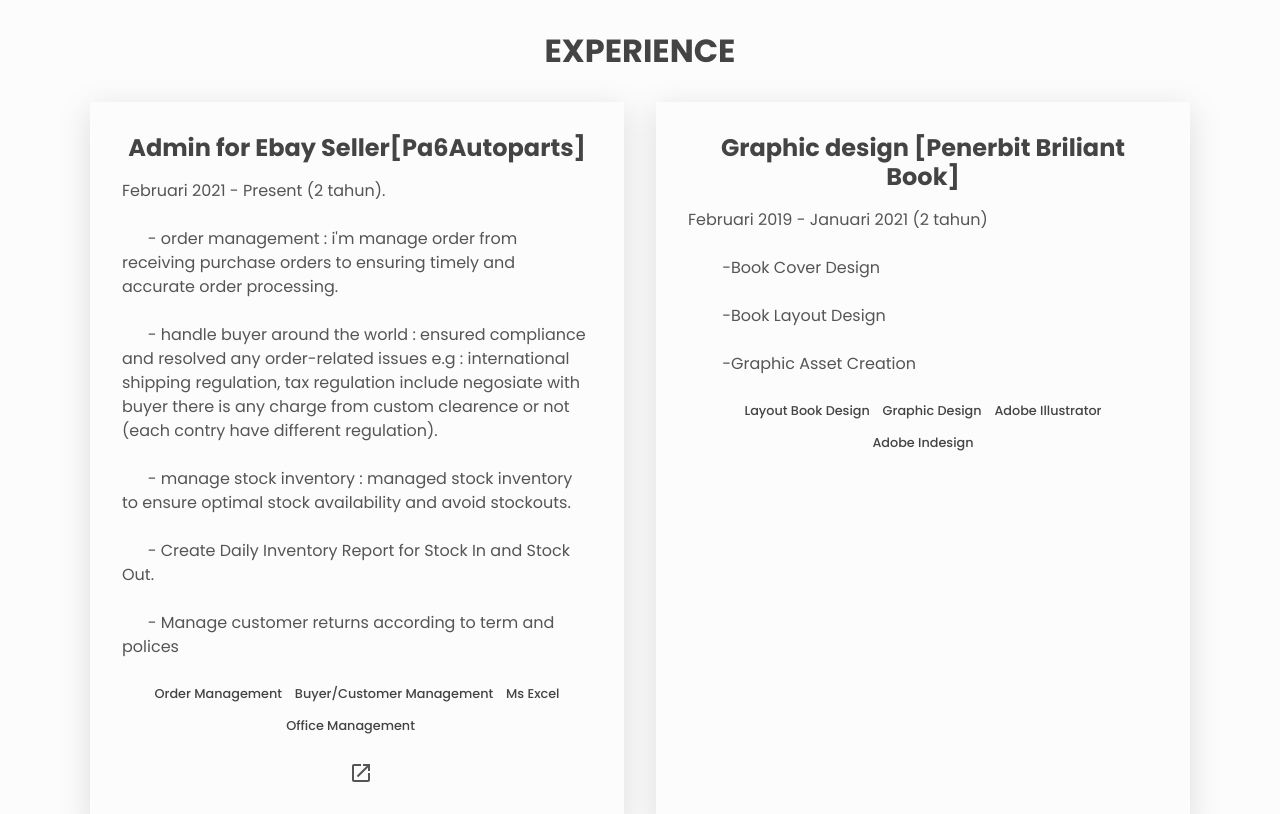
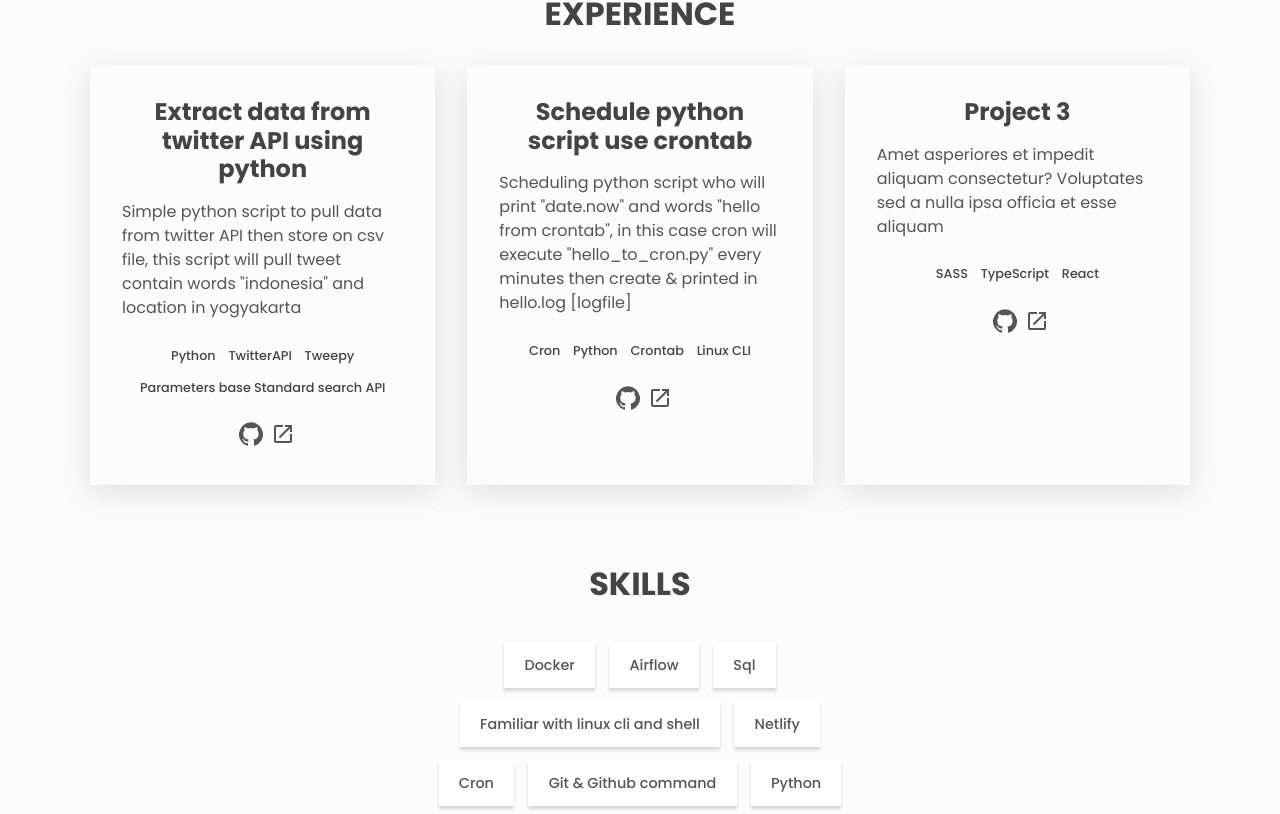
Before and after one commit to agilsaputra/portfolio, a React (Create React App) app: page / in a window 1280 px wide. Shown: the part 546-1360 px from the top of the page. Built offline with nearby package versions, Linux system fonts and the light colour scheme.

Commit message:
Update portfolio.js

```diff
--- a/src/portfolio.js
+++ b/src/portfolio.js
@@ -1,4 +1,3 @@
-
 const header = {
   // all the properties are optional - can be left empty or deleted
   homepage: 'https://agilsaputra.netlify.app/',
@@ -10,11 +9,11 @@ const about = {
   name: 'M Agil Saputra',
   role: '',
   description:
-    'Currently working as Ebay Admin In addition to my eBay Admin duties, I also manage web maintenance tasks for <a href="https://pa6autoparts.com" className="link">pa6autoparts.com</a> . This includes regular website updates, such as product additions, pricing updates, and content modifications, to ensure the site remains current and user-friendly. I also conduct routine checks for website functionality, including monitoring for broken links, resolving technical issues, and optimizing site speed and performance.',
+    'Adipisicing sit fugit ullam unde aliquid sequi Facilis soluta facilis perspiciatis corporis nulla aspernatur. Autem eligendi rerum delectus modi quisquam? Illo ut quasi nemo ipsa cumque perspiciatis! Maiores minima consectetur.',
   resume: 'https://example.com',
   social: {
-    linkedin: '',
-    github: 'https://github.com/agisaputra',
+    linkedin: 'https://linkedin.com',
+    github: 'https://github.com/agilsaputra',
   },
 }
 
@@ -22,37 +21,42 @@ const projects = [
   // projects can be added an removed
   // if there are no projects, Projects section won't show up
   {
-    name: 'Admin for Ebay Seller[Pa6Autoparts]',
+    name: 'Extract data from twitter API using python',
     description:
-      `Februari 2021 - Present (2 tahun).\n
-      - order management : i'm manage order from receiving purchase orders to ensuring timely and accurate order processing.\n
-      - handle buyer around the world : ensured compliance and resolved any order-related issues e.g : international shipping regulation, tax regulation include negosiate with buyer there is any charge from custom clearence or not (each contry have different regulation).\n
-      - manage stock inventory : managed stock inventory to ensure optimal stock availability and avoid stockouts.\n
-      - Create Daily Inventory Report for Stock In and Stock Out.\n
-      - Manage customer returns according to term and polices`,
-    stack: ['Order Management', 'Buyer/Customer Management', 'Ms Excel','Office Management',''],
-    livePreview: 'https://pa6autoparts.com',
+      'Simple python script to pull data from twitter API then store on csv file, this script will pull tweet contain words "indonesia" and location in yogyakarta',
+    stack: ['Python', 'TwitterAPI', 'Tweepy','Parameters base Standard search API'],
+    sourceCode: 'https://github.com/agilsaputra/python-script-to-csv',
+    livePreview: 'https://github.com/agilsaputra/python-script-to-csv/blob/master/tweets.csv',
   },
   {
-    name: 'Graphic design [Penerbit Briliant Book]',
+    name: 'Schedule python script use crontab',
     description:
-      `Februari 2019 - Januari 2021 (2 tahun)\n
-        -Book Cover Design\n
-        -Book Layout Design\n
-        -Graphic Asset Creation`,
-    stack: ['Layout Book Design', 'Graphic Design', 'Adobe Illustrator','Adobe Indesign',],
+      'Scheduling python script who will print "date.now" and words "hello from crontab", in this case cron will execute "hello_to_cron.py" every minutes then create & printed in hello.log [logfile]',
+    stack: ['Cron', 'Python', 'Crontab','Linux CLI',],
+    sourceCode: 'https://github.com/agilsaputra/cron_python_script',
+    livePreview: 'https://github.com/agilsaputra/cron_python_script/blob/master/hello.log',
   },
-
+  {
+    name: 'Project 3',
+    description:
+      'Amet asperiores et impedit aliquam consectetur? Voluptates sed a nulla ipsa officia et esse aliquam',
+    stack: ['SASS', 'TypeScript', 'React'],
+    sourceCode: 'https://github.com',
+    livePreview: 'https://github.com',
+  },
 ]
 
 const skills = [
   // skills can be added or removed
   // if there are no skills, Skills section won't show up
-  'Office Management',
-  'Experience with customer in many country',
-  'Experince with Microsoft Office product',
-  'Experience Adobe Product',
-
+  'Docker',
+  'Airflow',
+  'Sql',
+  'Familiar with linux cli and shell',
+  'Netlify',
+  'Cron',
+  'Git & Github command',
+  'Python',
 ]
 
 const contact = {
```
